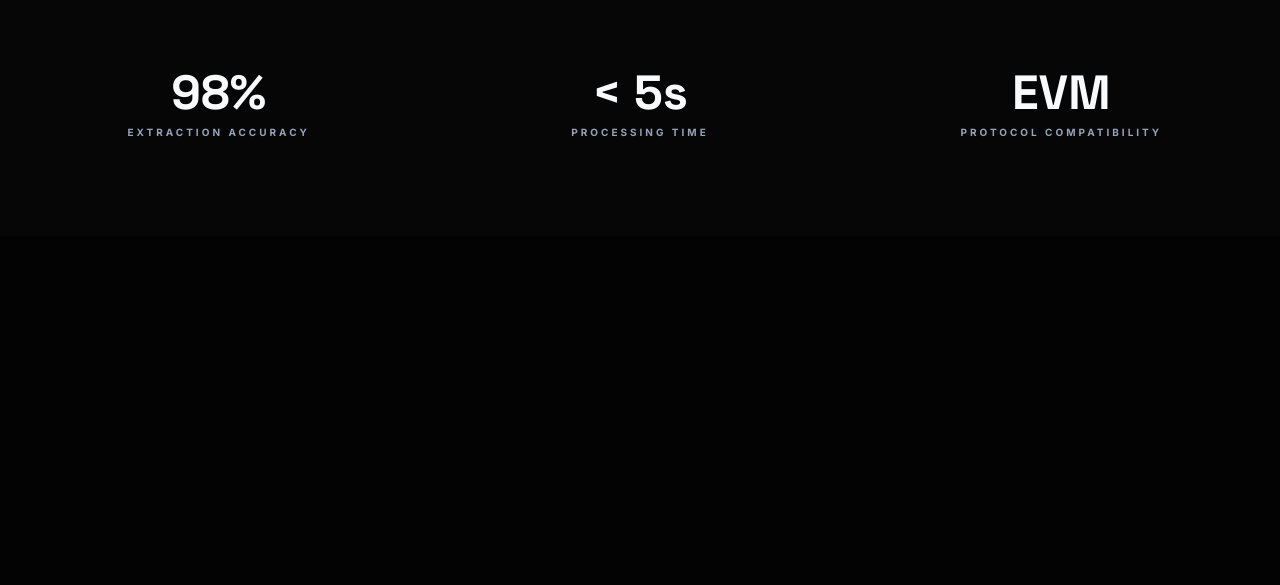
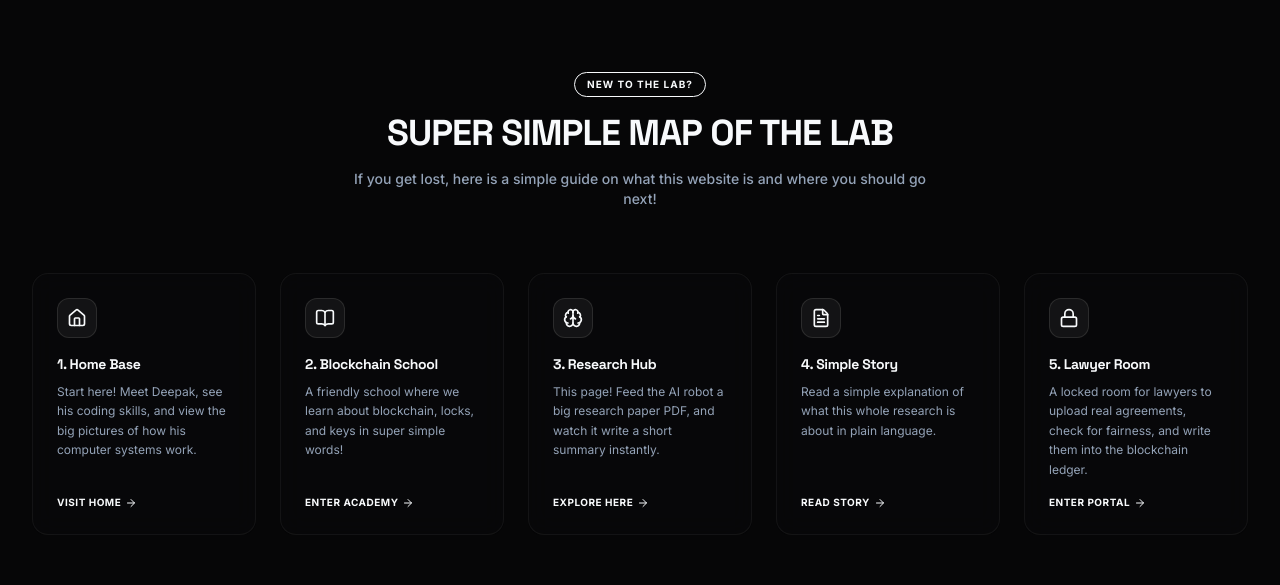
Before and after one commit to bhattdpac/dpacwebsite, a React (Vite) app in the folder frontend/: page /research in a window 1280 px wide. Shown: the part 1529-2114 px from the top of the page. Before the commit the page ends 1765 px from the top, so only its background shows below. Built offline with nearby package versions, Linux system fonts and the light colour scheme; no server answers.

Commit message:
feat: add super simple site map to research hub

```diff
--- a/frontend/src/pages/ResearchHub.tsx
+++ b/frontend/src/pages/ResearchHub.tsx
@@ -10,7 +10,10 @@ import {
   Loader2,
   FileCheck,
   ChevronRight,
-  History
+  History,
+  Home,
+  BookOpen,
+  Lock
 } from 'lucide-react';
 import { Link } from 'react-router-dom';
 import { uploadResearchPaper, getResearchPapers } from '../api/api';
@@ -270,6 +273,88 @@ const ResearchHub = () => {
         </div>
       </section>
 
+      {/* Super Simple Site Map / Guide */}
+      <section className="py-24 px-8 border-t border-white/5 bg-white/[0.01]">
+        <div className="max-w-7xl mx-auto space-y-16">
+          <div className="text-center space-y-4">
+            <div className="inline-flex items-center gap-2 px-3 py-1 rounded-full bg-accent-secondary/10 text-accent-secondary text-[10px] font-bold uppercase tracking-widest border border-accent-secondary/20">
+              New to the Lab?
+            </div>
+            <h2 className="text-4xl font-display font-bold uppercase tracking-tight">Super Simple Map of the Lab</h2>
+            <p className="text-text-muted text-sm font-medium max-w-xl mx-auto">
+              If you get lost, here is a simple guide on what this website is and where you should go next!
+            </p>
+          </div>
+
+          <div className="grid md:grid-cols-2 lg:grid-cols-5 gap-6">
+            <Link to="/" className="p-6 space-card rounded-2xl border border-white/5 hover:border-accent-secondary/50 transition-all flex flex-col h-full group">
+              <div className="w-10 h-10 rounded-xl bg-white/5 border border-white/10 flex items-center justify-center text-accent-secondary mb-4 group-hover:scale-110 transition-transform">
+                <Home className="w-5 h-5" />
+              </div>
+              <h4 className="text-sm font-bold mb-2 group-hover:text-accent-secondary transition-colors">1. Home Base</h4>
+              <p className="text-xs text-text-muted leading-relaxed flex-grow">
+                Start here! Meet Deepak, see his coding skills, and view the big pictures of how his computer systems work.
+              </p>
+              <div className="mt-4 flex items-center gap-1 text-[10px] font-bold text-accent-secondary uppercase tracking-wider">
+                Visit Home <ArrowRight className="w-3 h-3" />
+              </div>
+            </Link>
+
+            <Link to="/academy" className="p-6 space-card rounded-2xl border border-white/5 hover:border-accent-secondary/50 transition-all flex flex-col h-full group">
+              <div className="w-10 h-10 rounded-xl bg-white/5 border border-white/10 flex items-center justify-center text-accent-secondary mb-4 group-hover:scale-110 transition-transform">
+                <BookOpen className="w-5 h-5" />
+              </div>
+              <h4 className="text-sm font-bold mb-2 group-hover:text-accent-secondary transition-colors">2. Blockchain School</h4>
+              <p className="text-xs text-text-muted leading-relaxed flex-grow">
+                A friendly school where we learn about blockchain, locks, and keys in super simple words!
+              </p>
+              <div className="mt-4 flex items-center gap-1 text-[10px] font-bold text-accent-secondary uppercase tracking-wider">
+                Enter Academy <ArrowRight className="w-3 h-3" />
+              </div>
+            </Link>
+
+            <Link to="/research" className="p-6 space-card rounded-2xl border border-white/5 hover:border-accent-secondary/50 transition-all flex flex-col h-full group">
+              <div className="w-10 h-10 rounded-xl bg-white/5 border border-white/10 flex items-center justify-center text-accent-secondary mb-4 group-hover:scale-110 transition-transform">
+                <Brain className="w-5 h-5" />
+              </div>
+              <h4 className="text-sm font-bold mb-2 group-hover:text-accent-secondary transition-colors">3. Research Hub</h4>
+              <p className="text-xs text-text-muted leading-relaxed flex-grow">
+                This page! Feed the AI robot a big research paper PDF, and watch it write a short summary instantly.
+              </p>
+              <div className="mt-4 flex items-center gap-1 text-[10px] font-bold text-accent-secondary uppercase tracking-wider">
+                Explore Here <ArrowRight className="w-3 h-3" />
+              </div>
+            </Link>
+
+            <Link to="/research/synopsis" className="p-6 space-card rounded-2xl border border-white/5 hover:border-accent-secondary/50 transition-all flex flex-col h-full group">
+              <div className="w-10 h-10 rounded-xl bg-white/5 border border-white/10 flex items-center justify-center text-accent-secondary mb-4 group-hover:scale-110 transition-transform">
+                <FileText className="w-5 h-5" />
+              </div>
+              <h4 className="text-sm font-bold mb-2 group-hover:text-accent-secondary transition-colors">4. Simple Story</h4>
+              <p className="text-xs text-text-muted leading-relaxed flex-grow">
+                Read a simple explanation of what this whole research is about in plain language.
+              </p>
+              <div className="mt-4 flex items-center gap-1 text-[10px] font-bold text-accent-secondary uppercase tracking-wider">
+                Read Story <ArrowRight className="w-3 h-3" />
+              </div>
+            </Link>
+
+            <Link to="/login" className="p-6 space-card rounded-2xl border border-white/5 hover:border-accent-secondary/50 transition-all flex flex-col h-full group">
+              <div className="w-10 h-10 rounded-xl bg-white/5 border border-white/10 flex items-center justify-center text-accent-secondary mb-4 group-hover:scale-110 transition-transform">
+                <Lock className="w-5 h-5" />
+              </div>
+              <h4 className="text-sm font-bold mb-2 group-hover:text-accent-secondary transition-colors">5. Lawyer Room</h4>
+              <p className="text-xs text-text-muted leading-relaxed flex-grow">
+                A locked room for lawyers to upload real agreements, check for fairness, and write them into the blockchain ledger.
+              </p>
+              <div className="mt-4 flex items-center gap-1 text-[10px] font-bold text-accent-secondary uppercase tracking-wider">
+                Enter Portal <ArrowRight className="w-3 h-3" />
+              </div>
+            </Link>
+          </div>
+        </div>
+      </section>
+
       {/* Stats / Proof Section */}
       <section className="py-24 px-8 bg-white/[0.01]">
         <div className="max-w-7xl mx-auto grid md:grid-cols-3 gap-12">
```
